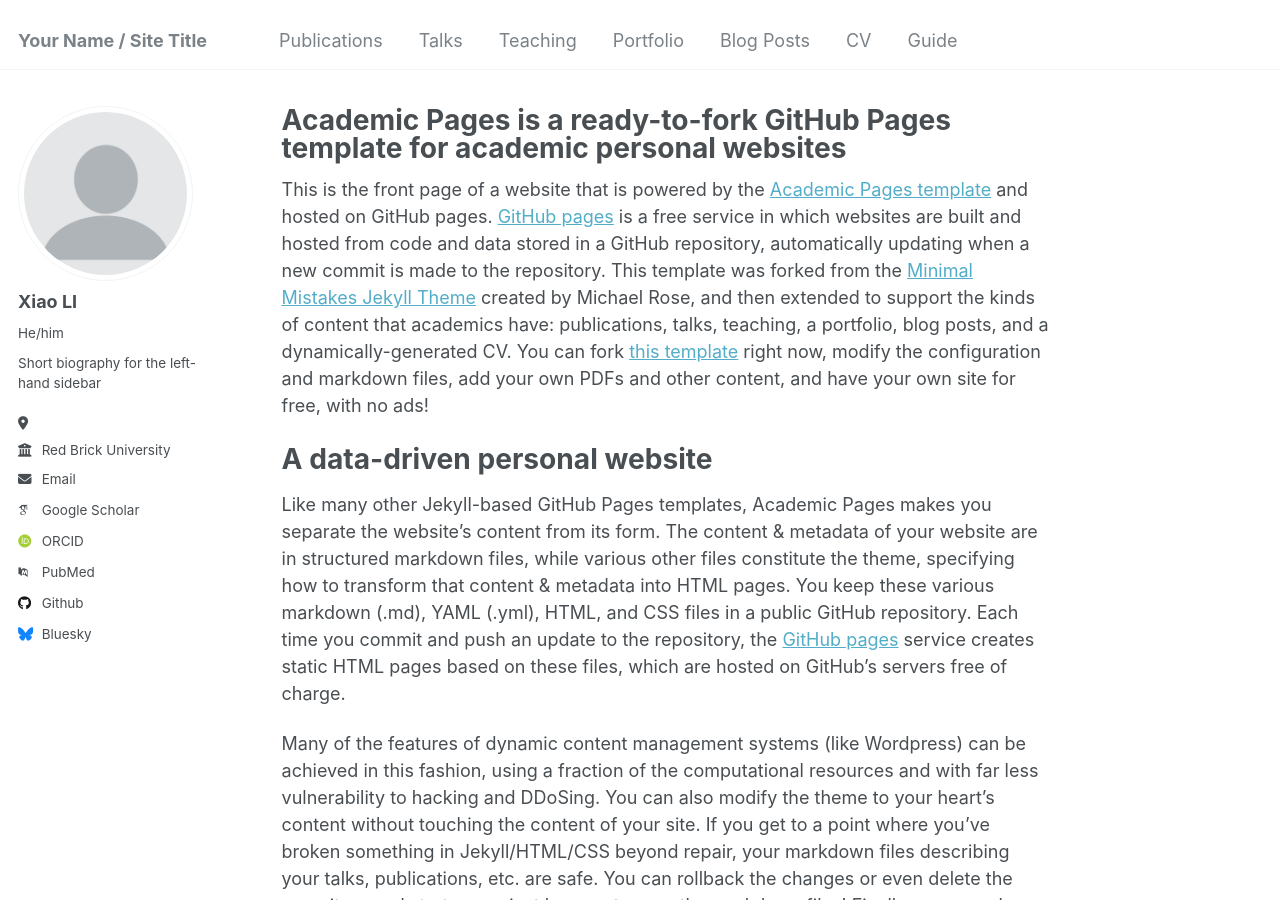
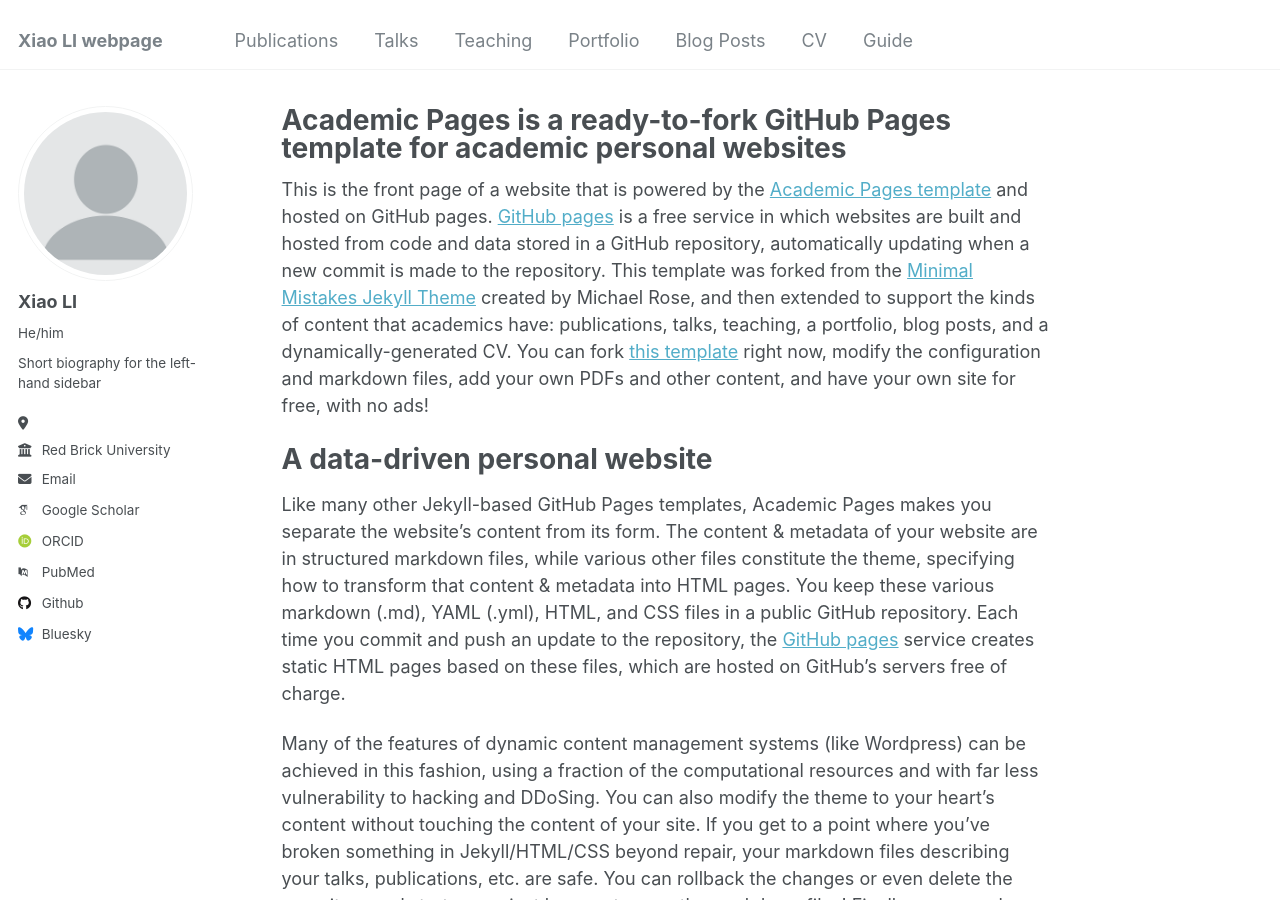
Before and after one commit to XiaoLi-CN/xiaoli.github.io, a Jekyll site: the page built from _pages/about.md, in a window 1280 px wide and 900 px high. Built offline with Jekyll 4.4.1, drawn with Linux system fonts in a browser that asks for light colours; some web fonts are replaced.

Commit message:
Update _config.yml

```diff
--- a/_config.yml
+++ b/_config.yml
@@ -8,13 +8,13 @@
 
 # Basic Site Settings
 locale                   : "en-US"
-title                    : "Your Name / Site Title"
+title                    : "Xiao LI webpage"
 title_separator          : "-"
 name                     : &name "Your Name"
 description              : &description "personal description"
-url                      : https://academicpages.github.io # the base hostname & protocol for your site e.g. "https://mmistakes.github.io"
+url                      : https://xiaoli-cn.github.io # the base hostname & protocol for your site e.g. "https://mmistakes.github.io"
 baseurl                  : "" # the subpath of your site, e.g. "/blog"
-repository               : "academicpages/academicpages.github.io"
+repository               : "XiaoLi-CN/xiaoli-cn.github.io"
 
 # Site Author - The following control what appear as part of the author content on the side bar.
 #               If a field is blank the icon and link will not appear, otherwise it will be shown.
```
